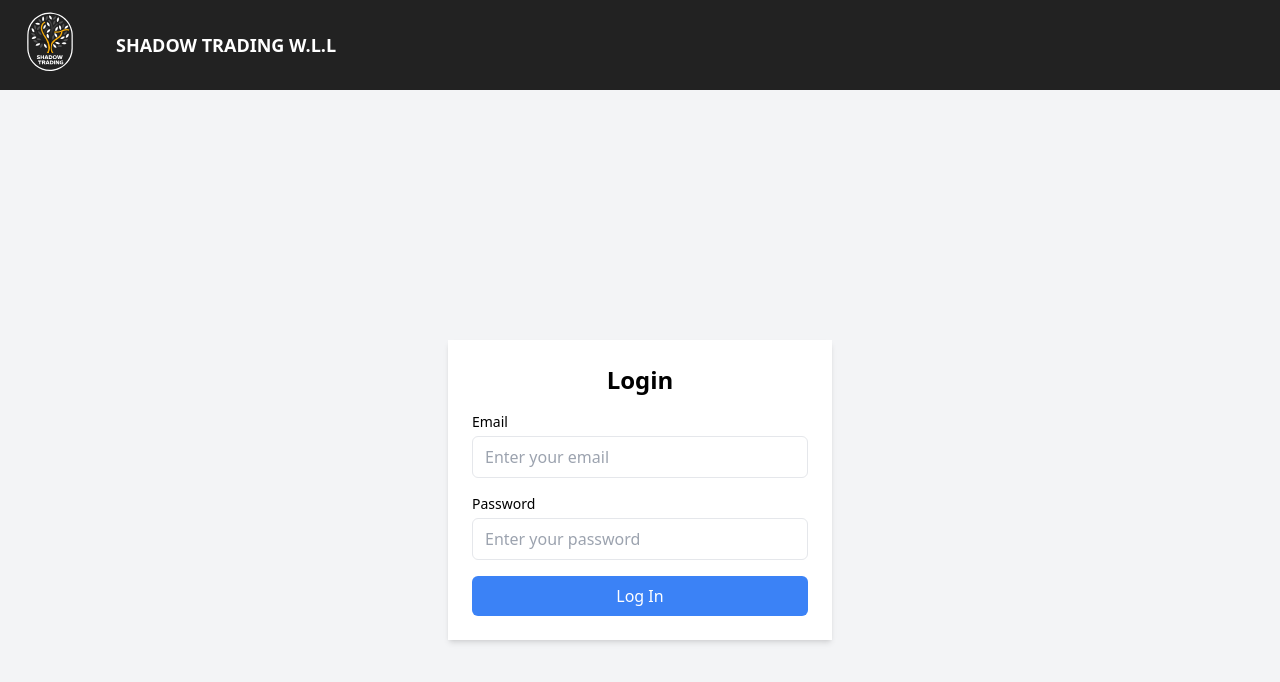
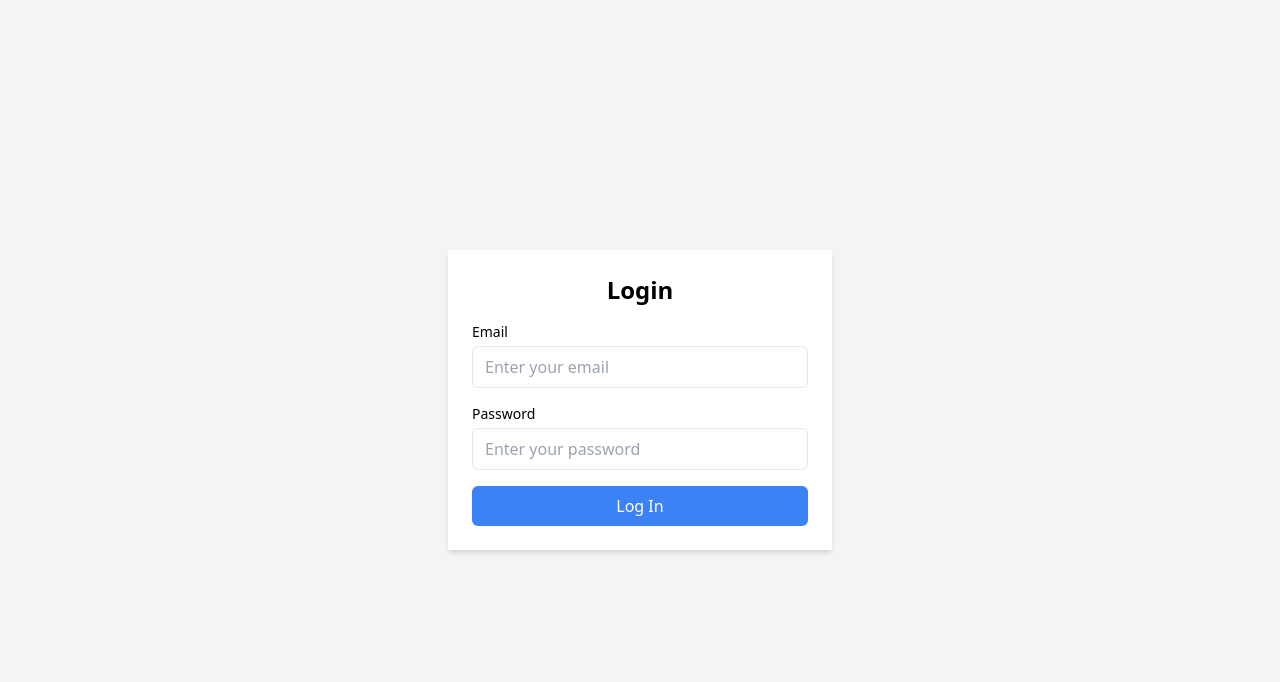
Before and after one commit to Visva24/quotation_generator, a Next.js app: page /log-in in a window 1280 px wide. Shown: the top 682 px of the page. Built offline with nearby package versions, Linux system fonts and the light colour scheme.

Commit message:
minor commit in layout

```diff
--- a/src/app/home/layout.tsx
+++ b/src/app/home/layout.tsx
@@ -2,6 +2,7 @@
 import React from 'react';
 import Breadcrumbs from '../component/Breadcrumbs';
 import Tabs from '../component/Tabs';
+import Image from 'next/image';
 
 interface LayoutProps {
     children: React.ReactNode;
@@ -16,12 +17,20 @@ const LayoutHome: React.FC<LayoutProps> = ({ children }) => {
     ]
     return (
         <div className='min-h-screen'>
-            <header className='pl-2 pt-4 '>
+            <header className="h-[90px] bg-[#222222] flex items-center">
+                <div className="flex items-center gap-4">
+                    <Image src="/images/Logo.svg" alt="Logo" width={100} height={120} />
+                    <h1 className="text-white font-semibold text-lg">
+                        SHADOW TRADING W.L.L
+                    </h1>
+                </div>
+            </header>
+            <div className='pl-2 pt-4 '>
                 <Breadcrumbs breadcrumb={breadcrumb} />
                 <div className='bg-[#DFDFDF] px-2.5 py-4 rounded-[8px] mx-2.5 my-3'>
                     <Tabs tabHead={[{ title: "Home", route: "/home", icon: "home" }, { title: "History", route: "/home/history", icon: "history" }]} />
                 </div>
-            </header>
+            </div>
             <main>
                 {children}
             </main>
--- a/src/app/layout.tsx
+++ b/src/app/layout.tsx
@@ -20,17 +20,9 @@ export default function RootLayout({
   console.log("Using RootLayout");
   return (
     <html lang="en">
-      <body className="flex flex-col bg-[#fff] m-0 p-0 overflow-hidden ">
+      <body className=" bg-[#fff] m-0 p-0 ">
         <PrimeReactProvider>
-          <header className="h-[90px] bg-[#222222] flex items-center">
-            <div className="flex items-center gap-4">
-              <Image src="/images/Logo.svg" alt="Logo" width={100} height={120} />
-              <h1 className="text-white font-semibold text-lg">
-                SHADOW TRADING W.L.L
-              </h1>
-            </div>
-          </header>
-          <main className="h-[calc(100vh_-_90px)] bg-[#fff] overflow-auto no-scrollbar">{children}</main>
+          <main className="h-screen bg-[#fff] overflow-auto no-scrollbar">{children}</main>
         </PrimeReactProvider>
       </body>
     </html>
--- a/src/app/log-in/layout.tsx
+++ /dev/null
@@ -1,8 +0,0 @@
-export default function LoginLayout({
-  children,
-}: {
-  children: React.ReactNode;
-}) {
-  console.log("Using LoginLayout");
-  return <>{children}</>;
-}
--- a/src/app/quotation/layout.tsx
+++ b/src/app/quotation/layout.tsx
@@ -2,6 +2,7 @@
 import React from 'react';
 import Breadcrumbs from '../component/Breadcrumbs';
 import Tabs from '../component/Tabs';
+import Image from 'next/image';
 
 interface LayoutProps {
     children: React.ReactNode;
@@ -20,12 +21,20 @@ const LayoutQuotation: React.FC<LayoutProps> = ({ children }) => {
     ]
     return (
         <div className='min-h-screen'>
-            <header className='pl-2 pt-4 '>
+            <header className="h-[90px] bg-[#222222] flex items-center">
+                <div className="flex items-center gap-4">
+                    <Image src="/images/Logo.svg" alt="Logo" width={100} height={120} />
+                    <h1 className="text-white font-semibold text-lg">
+                        SHADOW TRADING W.L.L
+                    </h1>
+                </div>
+            </header>
+            <div className='pl-2 pt-4 '>
                 <Breadcrumbs breadcrumb={breadcrumb} />
                 <div className='bg-[#DFDFDF] px-2.5 py-4 rounded-[8px] mx-2.5 my-3'>
                     <Tabs tabHead={[{ title: "Home", route: "/quotation", icon: "home" }, { title: "History", route: "/quotation/history", icon: "history" }]} />
                 </div>
-            </header>
+            </div>
             <main>
                 {children}
             </main>
--- a/src/app/quotation/page.tsx
+++ b/src/app/quotation/page.tsx
@@ -1,6 +1,5 @@
 'use client'
 import React, { useState } from 'react'
-import { useRouter } from 'next/navigation'
 import { Dropdown } from 'primereact/dropdown'
 import { Calendar } from 'primereact/calendar'
 import Custombutton from '../component/Custombutton'
@@ -8,7 +7,6 @@ import Image from 'next/image'
 import moment from 'moment'
 
 const page = () => {
-  const router = useRouter();
   const [formdata, setFormdata] = useState<any>(
     {
       customer: "",
```
